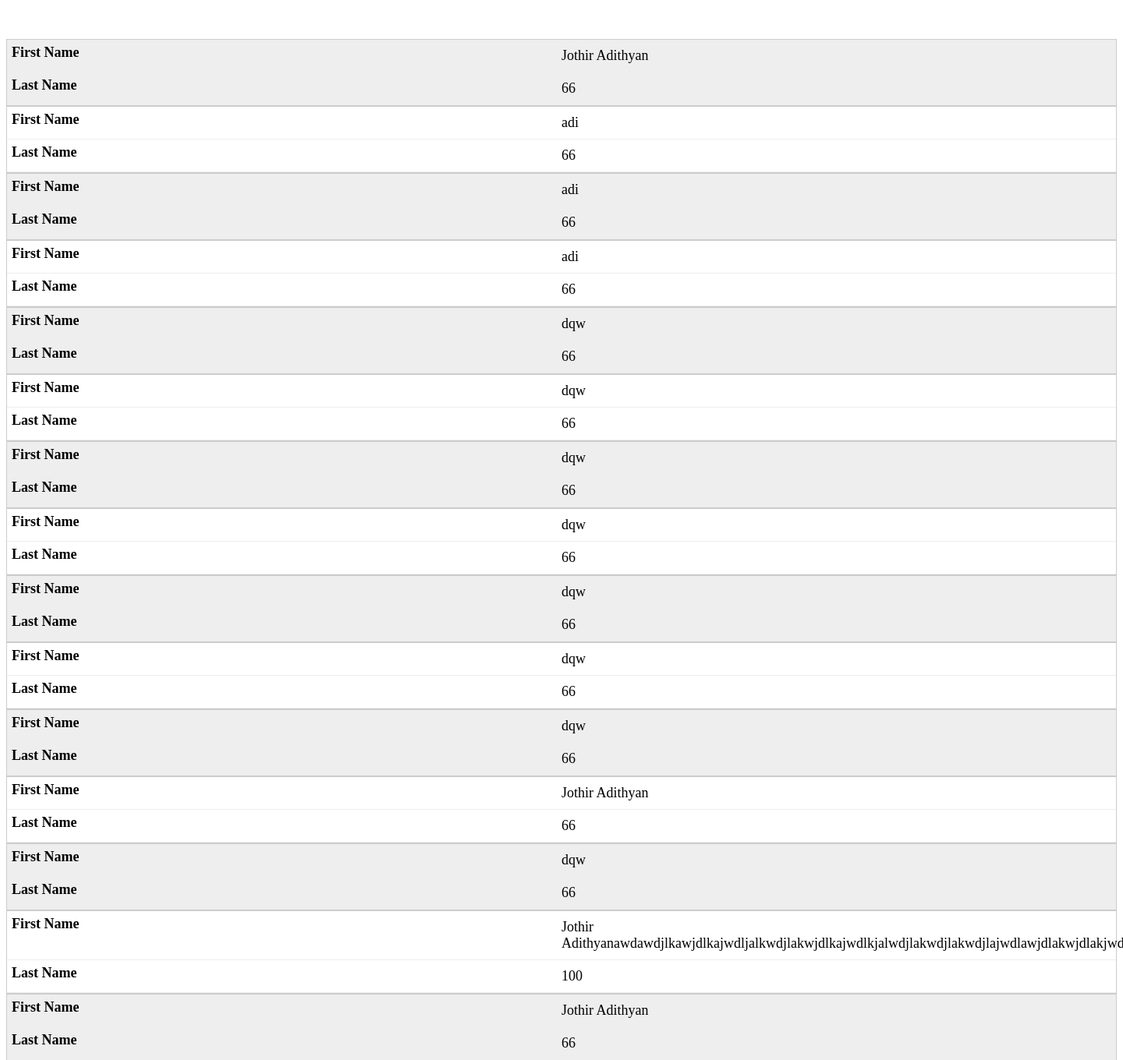
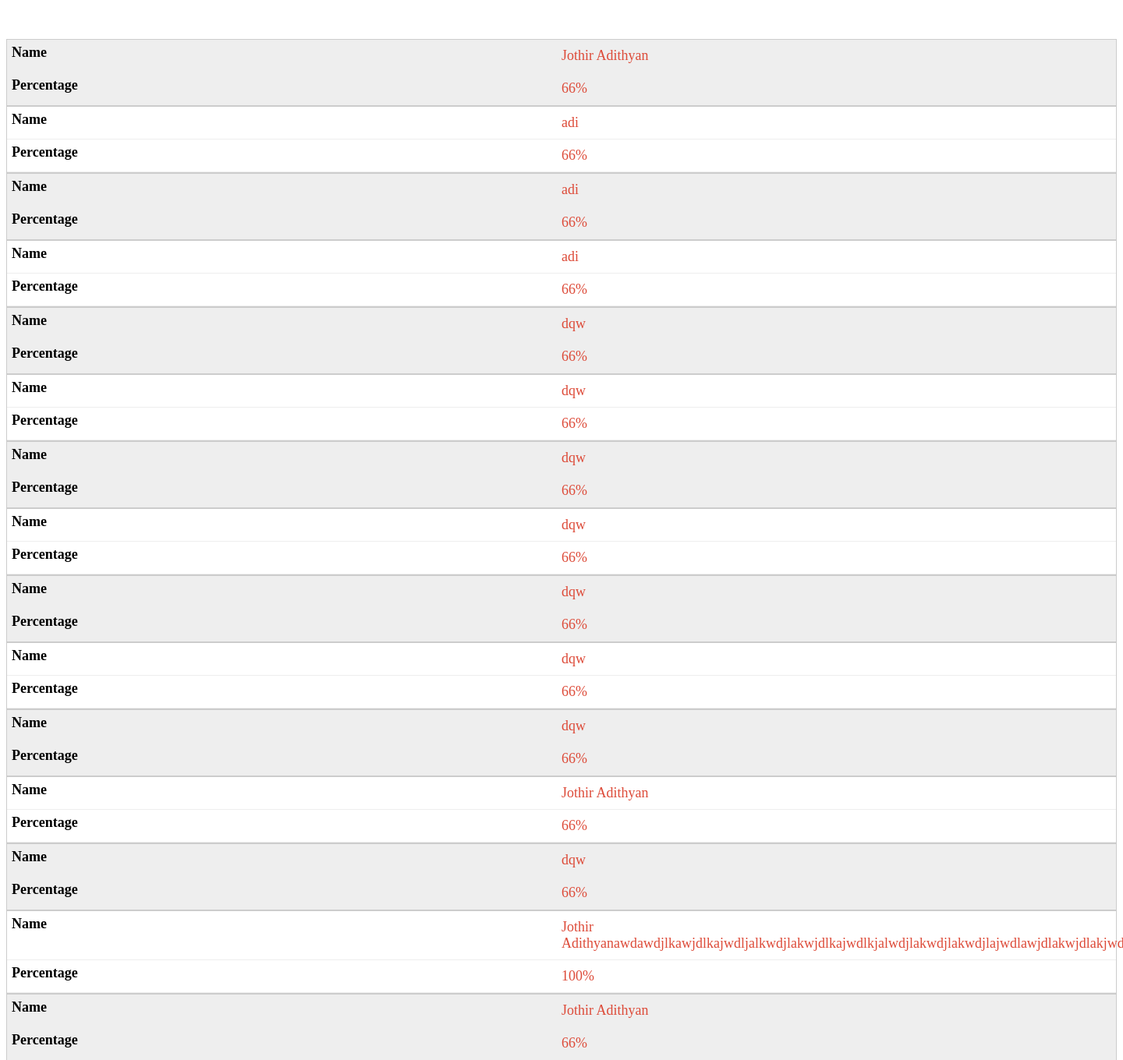
Before and after one commit to AdithyanJothir/quizzer-quiz-app, a Django app: template quiz_view/templates/quiz_view/final_list.html in a window 1440 px wide; the page is wider, and only the part inside the window is pictured. Shown: the top 1360 px of that part at 78% size. Run offline with Django 4.2, Linux system fonts and the light colour scheme; the template is opened without the code that fills it: values that come from a table or form of the project are taken from there, others are empty; data comes from the database, SQL or seed files in the repository; both versions use the stored data as it was after the commit.

Commit message:
all changes made

```diff
--- a/quiz_view/static/quiz_view/final_list.css
+++ b/quiz_view/static/quiz_view/final_list.css
@@ -22,6 +22,10 @@ td, th {
 	font-size: 18px;
 	}
 
+.val{
+    color : #dd4b39;
+}
+
 /*
 Max width before this PARTICULAR table gets nasty
 This query will take effect for any screen smaller than 760px
@@ -45,6 +49,7 @@ only screen and (max-width: 760px),
 		position: absolute;
 		top: -9999px;
 		left: -9999px;
+
 	}
 
 	tr { border: 1px solid #ccc; }
--- a/quiz_view/templates/quiz_view/answerer_name.html
+++ b/quiz_view/templates/quiz_view/answerer_name.html
@@ -13,7 +13,7 @@
   <div id="login-form">
       <form method="post" action="{% url 'answerer' %}">
         {% csrf_token %}
-          <input type="text" placeholder="Enter Your Name" name="name" required/>
+          <input type="text" placeholder="Enter Your Name" name="name" required maxlength="15"/>
           <button type="submit" class="btn login">Start</button>
           <hr/>
 
--- a/quiz_view/templates/quiz_view/final_list.html
+++ b/quiz_view/templates/quiz_view/final_list.html
@@ -15,8 +15,8 @@
     <tbody>
         {% for i in answeres %}
       <tr>
-        <td data-column="First Name">{{ i.name }}</td>
-        <td data-column="Last Name">{{ i.correct_answer }}</td>
+        <td data-column="Name" class="val">{{ i.name }}</td>
+        <td data-column="Percentage" class="val">{{ i.correct_answer }}%</td>
       </tr>
       {% endfor %}
     </tbody>
--- a/quiz_view/templates/quiz_view/home.html
+++ b/quiz_view/templates/quiz_view/home.html
@@ -14,7 +14,7 @@
   <div id="login-form">
       <form method="post" action="{% url 'create_quiz' %}">
         {% csrf_token %}
-          <input type="text" placeholder="Quiz Name" name="quizname"/>
+          <input type="text" placeholder="Quiz Name" name="quizname" required maxlength="10"/>
           <button type="submit" class="btn login">Create</button>
           {% for message in messages %}
           <p>{{ message }}</p>
--- a/quiz_view/templates/quiz_view/quiz.html
+++ b/quiz_view/templates/quiz_view/quiz.html
@@ -29,7 +29,7 @@
       {% endfor %}
     </div>
     <input type = "hidden" id="length" value="{{ length }}">
-    <p class="demo__tip"> <-- Swipe --></p>
+    <p class="demo__tip"> NO < Swipe > YES</p>
   </div>
 </div>
 </form>
--- a/quiz_view/templates/quiz_view/register.html
+++ b/quiz_view/templates/quiz_view/register.html
@@ -19,17 +19,17 @@
       {% endif %}
       <input type="text"
              class="user"
-             placeholder="Username" name = "username"/>
+             placeholder="Username" name = "username" required maxlength="20"/>
       <input type="text"
       class="user"
-      placeholder="Email" name = "email"/>
+      placeholder="Email" name = "email" required/>
       <input type="password"
              class="pass"
              placeholder="Password" name="password1"/>
       <input type="password"
       class="pass"
       placeholder="Confirm password" name="password2"/>
-      <button class="login">Login</button>
+      <button class="login">Sign Up</button>
       <small><a href="{% url 'register' %}">Dont have and account?</a></small>
     </form>
   </div>
```
Also changed, not shown: db.sqlite3.
